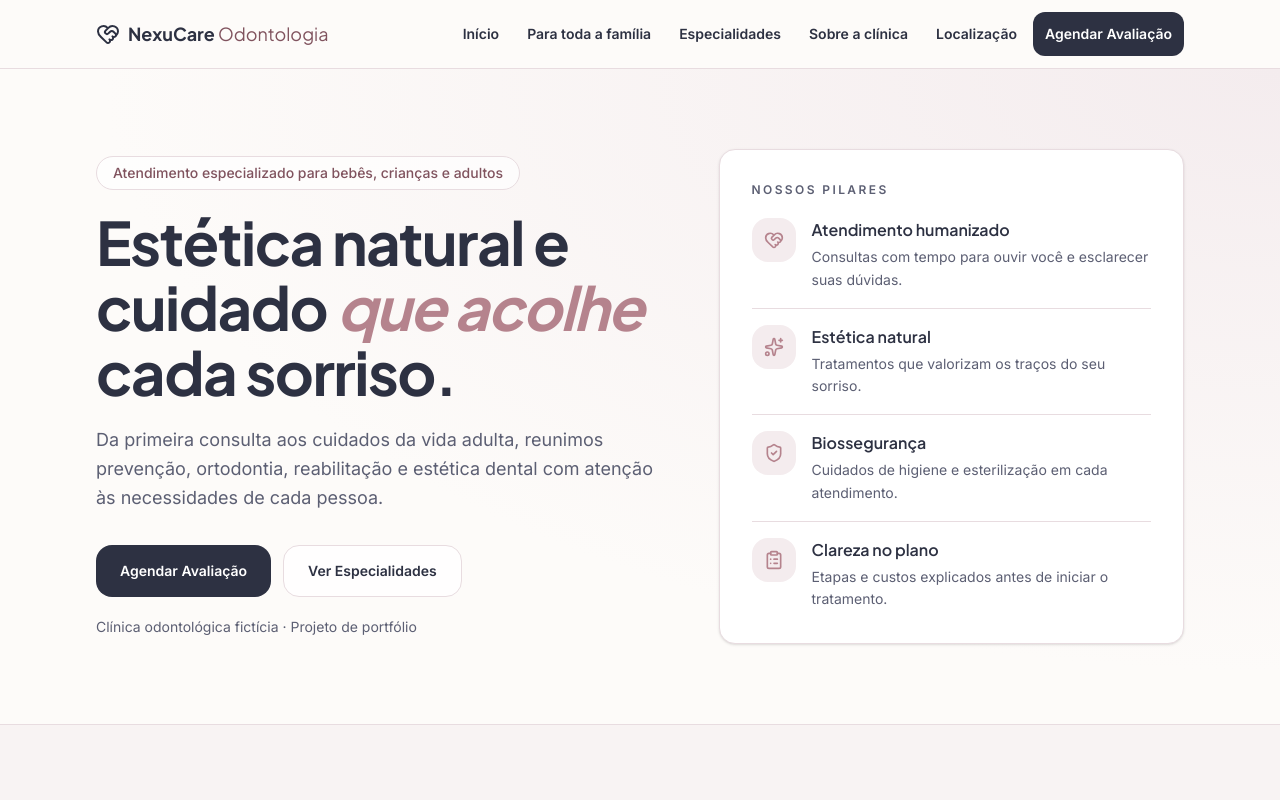
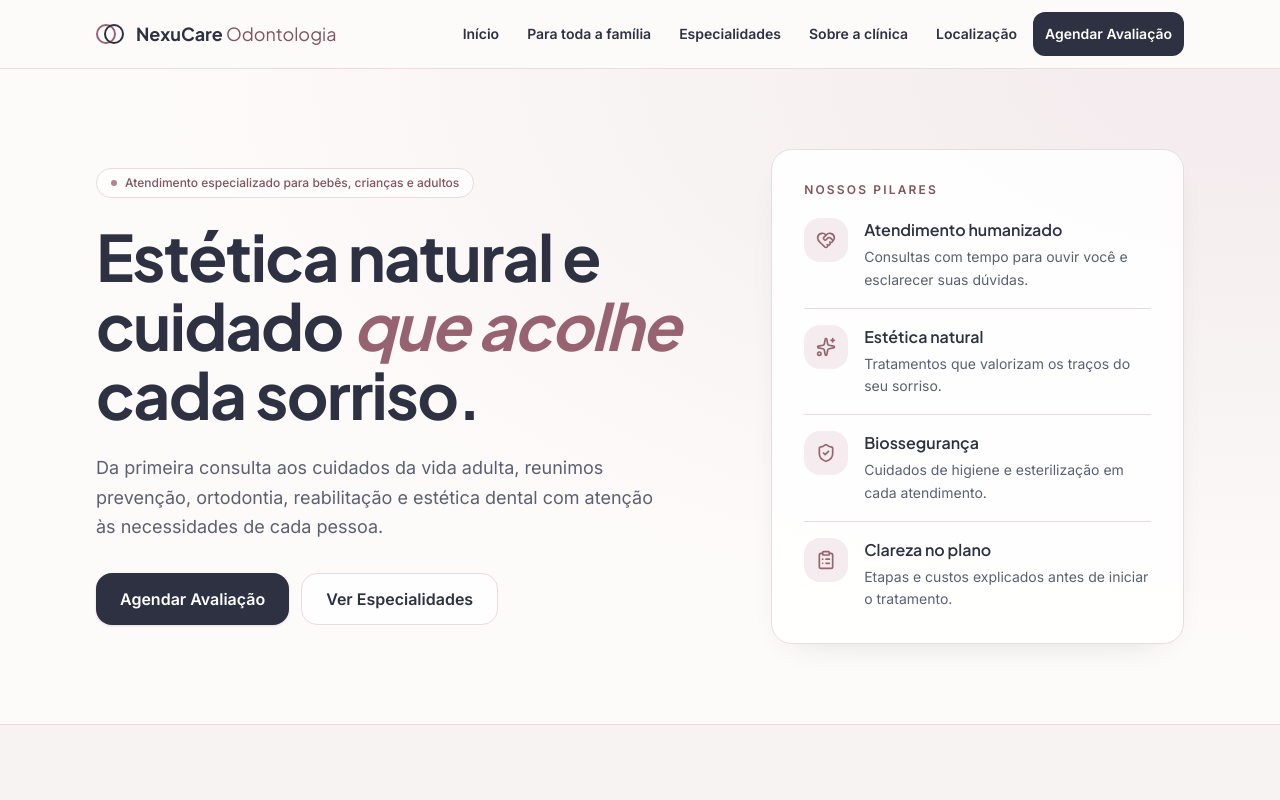
Before and after one commit to AlannCristian/nexucare-odontologia, a Next.js app: page / in a window 1280 px wide. Shown: the top 800 px of the page. Built offline with nearby package versions, Linux system fonts and the light colour scheme.

Commit message:
style: refina a abertura e o cabeçalho da NexuCare

```diff
--- a/app/components/Hero.tsx
+++ b/app/components/Hero.tsx
@@ -32,56 +32,54 @@ export default function Hero() {
   return (
     <section
       aria-labelledby="hero-title"
-      className="bg-[radial-gradient(ellipse_at_top_right,var(--color-blush),var(--color-cream)_65%)]"
+      className="bg-[radial-gradient(ellipse_at_top_right,var(--color-blush)_8%,transparent_62%)]"
     >
-      <div className="mx-auto grid max-w-6xl items-center gap-10 px-5 py-14 sm:px-8 sm:py-20 xl:grid-cols-[1.2fr_1fr] xl:gap-16">
+      <div className="mx-auto grid max-w-6xl items-center gap-12 px-5 py-14 sm:py-20 lg:px-8 xl:grid-cols-[minmax(0,3fr)_minmax(0,2fr)] xl:gap-14">
         <div>
-          <p className="inline-flex rounded-full border border-soft-border bg-white/70 px-4 py-1.5 text-sm font-medium text-[#80535e]">
+          <p className="inline-flex items-center gap-2 rounded-full border border-soft-border bg-white/70 px-3.5 py-1.5 text-xs font-medium text-[#80535e]">
+            <span aria-hidden="true" className="size-1.5 shrink-0 rounded-full bg-rose" />
             Atendimento especializado para bebês, crianças e adultos
           </p>
 
           <h1
             id="hero-title"
-            className="mt-5 font-heading text-4xl font-bold leading-[1.08] tracking-tight text-charcoal sm:text-5xl md:text-6xl"
+            className="mt-6 max-w-[15ch] font-heading text-[clamp(2.25rem,6.5vw,4rem)] leading-[1.08] font-bold tracking-tight text-charcoal sm:max-w-none xl:max-w-[15ch]"
           >
             Estética natural e cuidado{" "}
-            <span className="italic text-rose">que acolhe</span> cada sorriso.
+            <span className="italic text-[#986371]">que acolhe</span> cada sorriso.
           </h1>
 
-          <p className="mt-5 max-w-xl text-lg leading-relaxed text-muted">
+          <p className="mt-6 max-w-xl text-base leading-relaxed sm:text-lg text-muted">
             Da primeira consulta aos cuidados da vida adulta, reunimos prevenção,
             ortodontia, reabilitação e estética dental com atenção às necessidades
             de cada pessoa.
           </p>
-          <div className="mt-8 flex flex-wrap gap-3">
+          <div className="mt-8 grid gap-3 min-[480px]:flex min-[480px]:flex-wrap">
             <a
               href="#agendamento"
-              className="inline-flex min-h-13 items-center rounded-2xl bg-charcoal px-6 py-3 text-sm font-semibold text-white hover:bg-ink focus-visible:outline-2 focus-visible:outline-offset-2"
+              className="inline-flex min-h-13 items-center justify-center rounded-2xl bg-charcoal px-6 py-3 text-base font-semibold text-white shadow-sm transition-colors hover:bg-ink focus-visible:outline-2 focus-visible:outline-offset-2"
             >
               Agendar Avaliação
             </a>
 
             <a
               href="#especialidades"
-              className="inline-flex min-h-13 items-center rounded-2xl border border-soft-border bg-white/80 px-6 py-3 text-sm font-semibold text-charcoal hover:bg-blush focus-visible:outline-2 focus-visible:outline-offset-2"
+              className="inline-flex min-h-13 items-center justify-center rounded-2xl border border-soft-border bg-white/80 px-6 py-3 text-base font-semibold text-charcoal transition-colors hover:bg-blush focus-visible:outline-2 focus-visible:outline-offset-2"
             >
               Ver Especialidades
             </a>
           </div>
-          <p className="mt-5 text-sm text-muted">
-            Clínica odontológica fictícia · Projeto de portfólio
-          </p>
         </div>
 
-        <div className="rounded-2xl border border-soft-border bg-white p-6 shadow-sm sm:p-8">
-          <h2 className="text-xs font-semibold uppercase tracking-[0.2em] text-muted">
+        <div className="rounded-[1.3rem] border border-soft-border bg-white/90 p-6 shadow-[0_12px_36px_-26px_#2d31424d] sm:p-8">
+          <h2 className="text-xs font-semibold uppercase tracking-[0.18em] text-[#80535e]">
             Nossos pilares
           </h2>
 
           <ul className="mt-1 divide-y divide-soft-border">
             {pillars.map(({ title, description, icon: Icon }) => (
               <li key={title} className="flex items-start gap-4 py-4 last:pb-0">
-                <span className="grid size-11 shrink-0 place-items-center rounded-2xl bg-blush text-rose">
+                <span className="grid size-11 shrink-0 place-items-center rounded-2xl bg-blush text-[#986371]">
                   <Icon aria-hidden="true" className="size-5" />
                 </span>
 
--- a/app/components/Navbar.tsx
+++ b/app/components/Navbar.tsx
@@ -1,7 +1,7 @@
 "use client";
 
 import { useRef, useState } from "react";
-import { HeartHandshake, Menu, X } from "lucide-react";
+import { Menu, X } from "lucide-react";
 
 const links = [
   { href: "#inicio", label: "Início" },
@@ -18,7 +18,7 @@ export default function Navbar() {
 
   return (
     <header
-      className="sticky top-0 z-20 border-b border-soft-border bg-cream"
+      className="sticky top-0 z-20 border-b border-soft-border bg-cream/95 backdrop-blur-sm"
       onKeyDown={(event) => {
         if (event.key === "Escape" && isOpen) {
           setIsOpen(false);
@@ -26,13 +26,16 @@ export default function Navbar() {
         }
       }}
     >
-      <div className="mx-auto flex max-w-6xl flex-wrap items-center justify-between gap-x-4 px-5 py-3 sm:px-8">
+      <div className="mx-auto grid max-w-6xl grid-cols-[minmax(0,1fr)_auto] items-center gap-x-4 px-5 py-3 lg:px-8 xl:grid-cols-[auto_minmax(0,1fr)]">
         <a
           href="#inicio"
           onClick={() => setIsOpen(false)}
-          className="inline-flex min-h-11 items-center gap-2 rounded-xl text-charcoal focus-visible:outline-2 focus-visible:outline-offset-4"
+          className="inline-flex min-h-11 w-fit items-center gap-3 rounded-xl text-charcoal focus-visible:outline-2 focus-visible:outline-offset-4"
         >
-          <HeartHandshake aria-hidden="true" className="size-6 shrink-0" />
+          <span aria-hidden="true" className="relative h-5 w-7 shrink-0">
+            <span className="absolute top-0 left-0 size-5 rounded-full border-2 border-[#986371]" />
+            <span className="absolute top-0 right-0 size-5 rounded-full border-2 border-charcoal" />
+          </span>
 
           <span className="font-heading text-base sm:text-lg">
             <strong>NexuCare</strong>{" "}
@@ -46,8 +49,8 @@ export default function Navbar() {
           aria-controls="navegacao-principal"
           aria-expanded={isOpen}
           aria-label={isOpen ? "Fechar menu" : "Abrir menu"}
-          onClick={() => setIsOpen(!isOpen)}
-          className="grid size-11 place-items-center rounded-xl text-charcoal hover:bg-blush focus-visible:outline-2 focus-visible:outline-offset-2 lg:hidden"
+          onClick={() => setIsOpen((open) => !open)}
+          className="grid size-11 place-items-center rounded-xl text-charcoal hover:bg-blush focus-visible:outline-2 focus-visible:outline-offset-2 xl:hidden"
         >
           {isOpen ? (
             <X aria-hidden="true" className="size-6" />
@@ -59,7 +62,7 @@ export default function Navbar() {
         <nav
           id="navegacao-principal"
           aria-label="Navegação principal"
-          className={`${isOpen ? "flex" : "hidden"} w-full flex-col gap-1 border-t border-soft-border pt-3 mt-3 lg:mt-0 lg:flex lg:w-auto lg:flex-row lg:items-center lg:border-0 lg:pt-0`}
+          className={`${isOpen ? "flex" : "hidden"} col-span-2 mt-3 max-h-[calc(100dvh-5rem)] flex-col gap-1 overflow-y-auto border-t border-soft-border pt-3 xl:col-span-1 xl:mt-0 xl:flex xl:max-h-none xl:flex-row xl:items-center xl:justify-end xl:overflow-visible xl:border-0 xl:pt-0`}
         >
           {links.map(({ href, label }) => (
             <a
```
